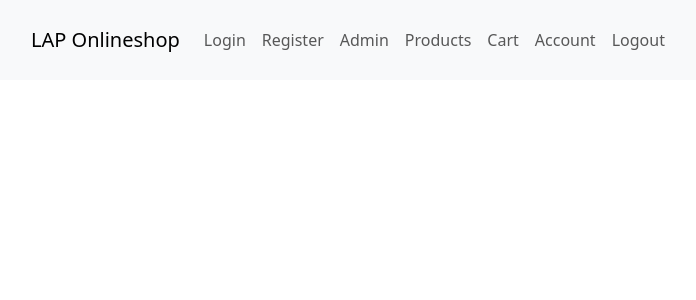
After one commit to soap404/lap_onlineshop, a PHP site: page /templates/header.php in a window 1280 px wide. The commit adds this page. Shown: the top 300 px of the page, without its empty margins (169-865 px from the left). Run offline with PHP 8.4, Linux system fonts and the light colour scheme.

Commit message:
CREATE HEADER AND FOOTER TEMPLATES

```diff
--- a/index.php
+++ b/index.php
@@ -1,4 +1,4 @@
-<?php
+<?php require_once 'templates/header.php'; ?>
 
 
-echo 'Hello World';
+<?php require_once 'templates/footer.php'; ?>
--- /dev/null
+++ b/templates/header.php
@@ -0,0 +1,53 @@
+<!doctype html>
+<html lang="en">
+<head>
+    <meta charset="UTF-8">
+    <meta name="viewport"
+          content="width=device-width, user-scalable=no, initial-scale=1.0, maximum-scale=1.0, minimum-scale=1.0">
+    <meta http-equiv="X-UA-Compatible" content="ie=edge">
+    <title>LAP Onlineshop</title>
+    <link href="https://cdn.jsdelivr.net/npm/bootstrap@5.3.3/dist/css/bootstrap.min.css" rel="stylesheet"
+          integrity="sha384-QWTKZyjpPEjISv5WaRU9OFeRpok6YctnYmDr5pNlyT2bRjXh0JMhjY6hW+ALEwIH" crossorigin="anonymous">
+</head>
+<body>
+<nav class="navbar navbar-expand-lg navbar-light bg-light" style="padding: 20px 200px">
+    <a class="navbar-brand" href="#">LAP Onlineshop</a>
+    <button class="navbar-toggler" type="button" data-toggle="collapse" data-target="#navbarNav"
+            aria-controls="navbarNav" aria-expanded="false" aria-label="Toggle navigation">
+        <span class="navbar-toggler-icon"></span>
+    </button>
+    <div class="collapse navbar-collapse" id="navbarNav">
+        <ul class="navbar-nav">
+            <li class="nav-item">
+                <a class="nav-link" href="#">Login</a>
+            </li>
+
+            <li class="nav-item">
+                <a class="nav-link" href="#">Register</a>
+            </li>
+
+            <li class="nav-item">
+                <a class="nav-link" href="#">Admin</a>
+            </li>
+
+            <li class="nav-item">
+                <a class="nav-link" href="#">Products</a>
+            </li>
+
+            <li class="nav-item">
+                <a class="nav-link" href="#">Cart</a>
+            </li>
+
+            <li class="nav-item">
+                <a class="nav-link" href="#">Account</a>
+            </li>
+
+            <li class="nav-item">
+                <a class="nav-link" href="#">Logout</a>
+            </li>
+        </ul>
+    </div>
+</nav>
+
+
+<section style="padding: 40px 200px">
```
Also changed, not shown: templates/footer.php (added, +7 -0 lines).
